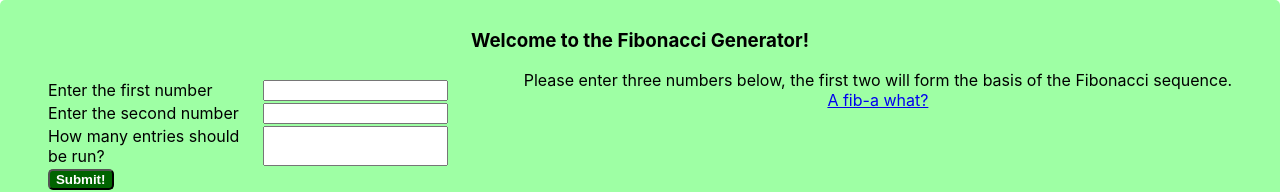
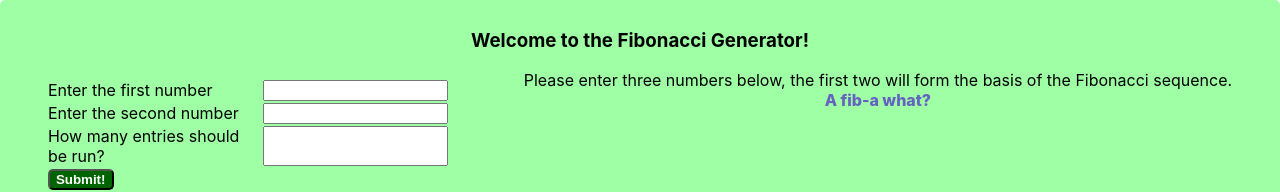
Before and after one commit to CD-Mackay/fibonacci-generator, a React (Create React App) app: page / in a window 1280 px wide. Shown: the top 192 px of the page. Built offline with nearby package versions, Linux system fonts and the light colour scheme; no server answers.

Commit message:
style anchor links

```diff
--- a/src/styles.scss
+++ b/src/styles.scss
@@ -24,6 +24,12 @@
   display: flex;
   flex-direction: row;
   justify-content: space-around;
+}
+
+#fibonacci-link {
+  text-decoration: none;
+  color: $link-color;
+  font-weight: 800;
 }
 
 #output {
--- a/src/variables.scss
+++ b/src/variables.scss
@@ -2,3 +2,4 @@ $light-green: #9EFFA4;
 $dark-green: #006400;
 $delete-color: #cf352e;
 $visualizer-color: #696969;
+$link-color: #6662c2
```
